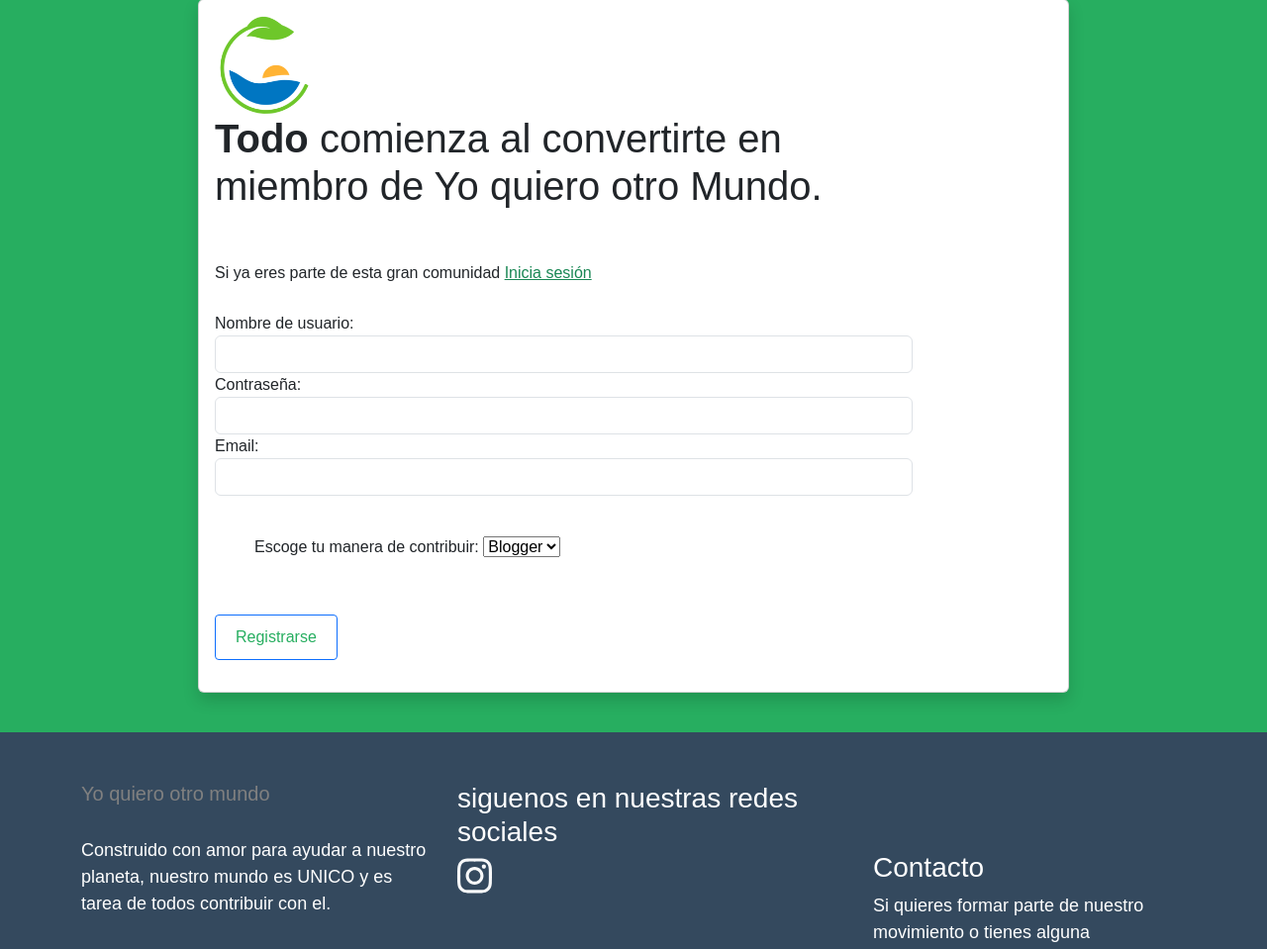
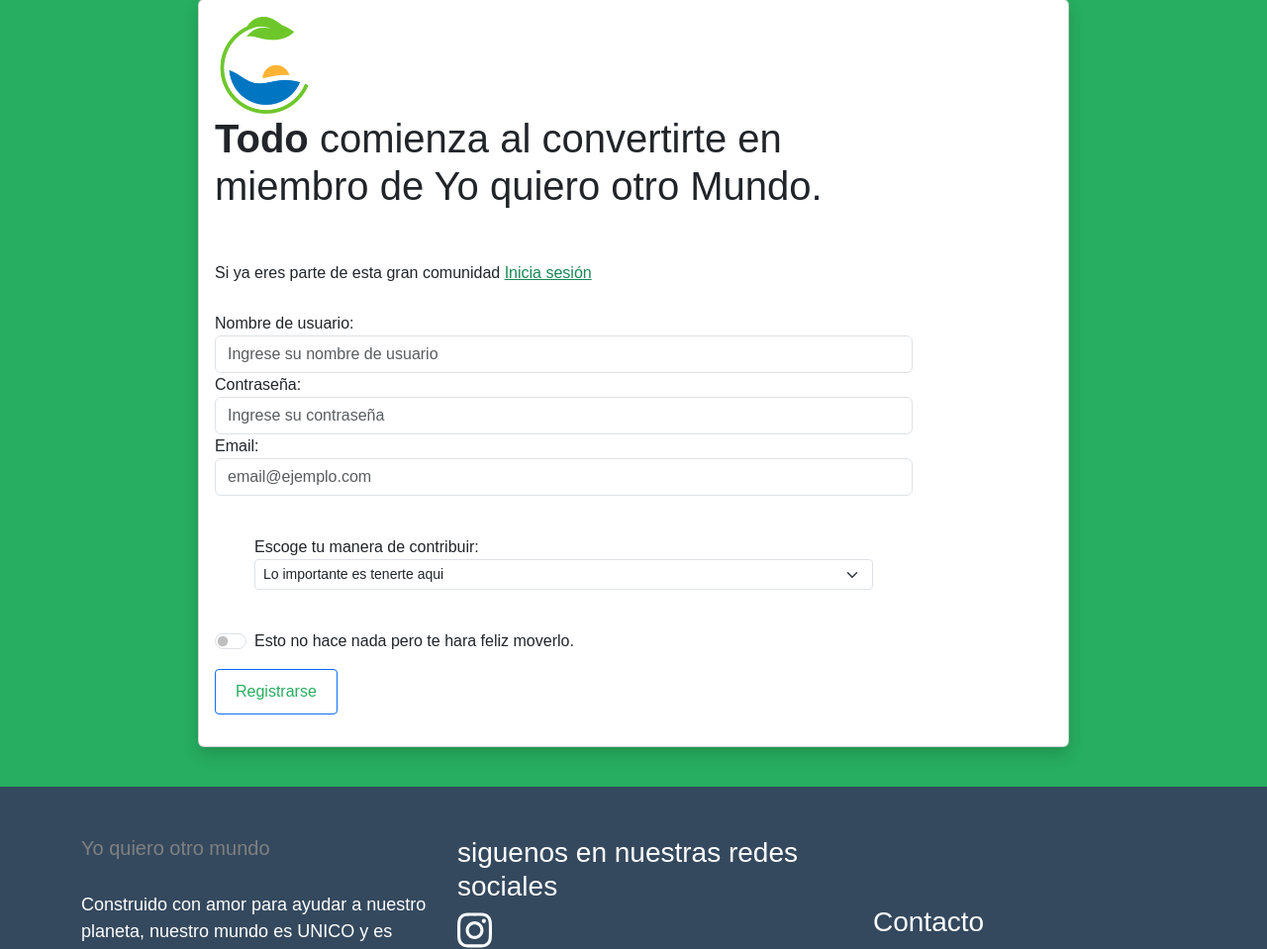
Before and after one commit to PlueciToT/Sprint_Individual_m6, a Django app: page /register/ in a window 1280 px wide. Shown: the part 317-1276 px from the top of the page at 99% size. Run offline with Django 4.2, Linux system fonts and the light colour scheme; some libraries are stand-ins or nearby versions.

Commit message:
Ultima actualizacion antes de migrar rama

```diff
--- a/Sprint6/quiero_otro_mundo/templates/register.html
+++ b/Sprint6/quiero_otro_mundo/templates/register.html
@@ -18,19 +18,20 @@
                             {% csrf_token %}
                             <div class="form-group">
                                 <label for="username">Nombre de usuario:</label>
-                                <input type="text" class="form-control" id="username" name="username" required>
+                                <input type="text" class="form-control" id="username" name="username" placeholder="Ingrese su nombre de usuario" aria-label="username input" required>
                             </div>
                             <div class="form-group">
                                 <label for="password">Contraseña:</label>
-                                <input type="password" class="form-control" id="password" name="password" required>
+                                <input type="password" class="form-control" id="password" name="password" placeholder="Ingrese su contraseña" aria-label="password input" required>
                             </div>
                             <div class="form-group">
                                 <label for="email">Email:</label>
-                                <input type="email" class="form-control" id="email" name="email" required>
+                                <input type="email" class="form-control" id="email" name="email" placeholder="email@ejemplo.com" aria-label="e-mail input" required>
                             </div>
                             <div class="container">
                                 <label for="group">Escoge tu manera de contribuir: </label>
-                                <select name="Grupos" id="group">
+                                <select name="Grupos" id="group" class="form-select form-select-sm" aria-label="grupo select">
+                                    <option selected>Lo importante es tenerte aqui</option>
                                     <option value="1">
                                         Blogger
                                     </option>
@@ -38,6 +39,10 @@
                                         Lector
                                     </option>
                                 </select>
+                            </div>
+                            <div class="form-check form-switch">
+                                <input class="form-check-input" type="checkbox" role="switch" id="flexSwitchCheckDefault">
+                                <label class="form-check-label" for="flexSwitchCheckDefault">Esto no hace nada pero te hara feliz moverlo.</label>
                             </div>
                             <div class="form-group">
                                 <p class="my-3"><button type="submit" class="btn btn-primary">Registrarse</button></p>
```
Also changed, not shown: Sprint6/db.sqlite3.
